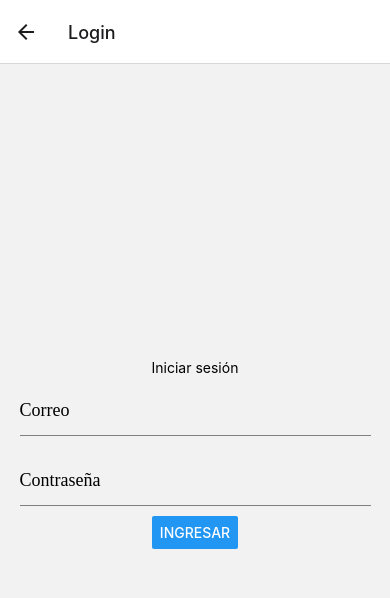
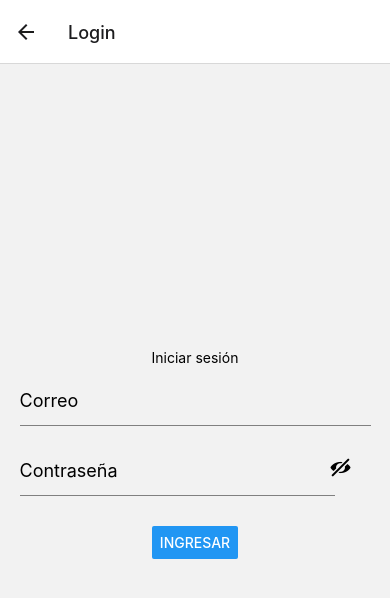
Before and after one commit to alainlemus/reactnative-exam, a React Native app in the folder exam/: screen /Login in a window 390 px wide. Shown: the top 598 px of the page. Built offline with nearby package versions, Linux system fonts and the light colour scheme.

Commit message:
agregando api de posts y lista

```diff
--- a/exam/components/Home.js
+++ b/exam/components/Home.js
@@ -4,9 +4,9 @@ import { View, StyleSheet, Button } from 'react-native'
 const Home = ({ navigation }) => {
         return (
             <View style={styles.container}>
-                <Button title='Empresas' onPress={() => navigation.navigate('Login')}/>
-                <Button title='Empleados' onPress={() => navigation.navigate('Login')}/>
-                <Button title='Posts' onPress={() => navigation.navigate('Posts')}/>
+                <Button title='Login Empresas' onPress={() => navigation.navigate('Login')}/>
+                <Button title='Login Empleados' onPress={() => navigation.navigate('Login')}/>
+                <Button title='Ver Posts' onPress={() => navigation.navigate('Posts')}/>
             </View>
         )
 }
--- a/exam/components/Login.js
+++ b/exam/components/Login.js
@@ -1,5 +1,7 @@
 import * as React from 'react'
-import { Text, View, TextInput, Button, StyleSheet } from 'react-native'
+import { Text, View, TextInput, Button, StyleSheet, TouchableOpacity } from 'react-native'
+
+import { Entypo  } from '@expo/vector-icons'
 
 const Login = () => {
 
@@ -57,6 +59,8 @@ const Login = () => {
                 placeholder="Correo"
             />
 
+            <View style={{position: 'relative', width: '90%'}}>
+
                 <TextInput
                     style={styles.input}
                     secureTextEntry={flagSecure}
@@ -66,6 +70,27 @@ const Login = () => {
                     keyboardType="password"
                 />
 
+                <TouchableOpacity
+                    onPress={() => setFlagSecure(!flagSecure)}
+                    style={{ position: 'absolute', right: 10, top: 20, width: 30 }}
+                >
+                    {
+                        (flagSecure
+                            ?
+                            <Entypo name={"eye-with-line"} size={20} />
+
+                            :
+                            <Entypo name={"eye"} size={20} />
+                        )
+                    }
+
+                </TouchableOpacity>
+
+            </View>
+
+
+            <Text style={ styles.messageError }>{ message }</Text>
+
             <Button title='Ingresar'/>
 
 
@@ -74,6 +99,9 @@ const Login = () => {
 }
 
 const styles = StyleSheet.create({
+    inputContainer: {
+        width: '100%',
+    },
     container: {
         flex: 1,
         alignItems: 'center',
@@ -84,7 +112,6 @@ const styles = StyleSheet.create({
         borderColor: '#808080',
         height: 50,
         marginVertical: 10,
-        fontFamily: 'ArchivoCondensedMedium',
         fontSize: 18,
         width: '90%',
     },
@@ -105,6 +132,11 @@ const styles = StyleSheet.create({
         shadowRadius: 3.84,
         elevation: 5,
     },
+    messageError: {
+        color: 'red',
+        fontSize: 12,
+        paddingBottom: 20
+    }
 })
 
 export default Login
--- a/exam/components/Posts.js
+++ b/exam/components/Posts.js
@@ -1,12 +1,65 @@
 import * as React from 'react'
-import { Text, View } from 'react-native'
+import { Text, View, FlatList, SafeAreaView, StyleSheet, StatusBar } from 'react-native'
 
 const Posts = () => {
-        return (
-            <View>
-                <Text>Posts</Text>
-            </View>
-        )
+
+    const [lista, setLista] = React.useState(null)
+
+    React.useEffect(() => {
+
+        const fetchData = async () => {
+            const data = await fetch("https://jsonplaceholder.typicode.com/posts")
+            const json = data.json()
+            setLista(await json)
+            return json;
+        }
+
+        const res = fetchData().catch(console.error)
+
+    }, [])
+
+    const Item = ({title, body}) => (
+        <View style={styles.item}>
+          <Text style={styles.title}>{title}</Text>
+          <Text style={styles.body}>{body}</Text>
+        </View>
+    );
+
+    return (
+        <SafeAreaView style={styles.container}>
+            <FlatList
+                style={ styles.slider }
+                data={lista}
+                keyExtractor={item => item.id}
+                renderItem={({item}) => <Item title={item.title} body={item.body} />}
+            />
+        </SafeAreaView>
+    )
 }
 
+const styles = StyleSheet.create({
+    container: {
+      flex: 1,
+      width: '100%',
+      height: '100%',
+    },
+    item: {
+      backgroundColor: '#f9c2ff',
+      padding: 20,
+      marginVertical: 8,
+      marginHorizontal: 16,
+    },
+    title: {
+      fontSize: 32,
+    },
+    body: {
+        fontSize: 14,
+    },
+    slider: {
+        width: '100%',
+        height: '100%',
+    }
+});
+
+
 export default Posts
```
Lines whose indentation alone changed are shown as unchanged.
